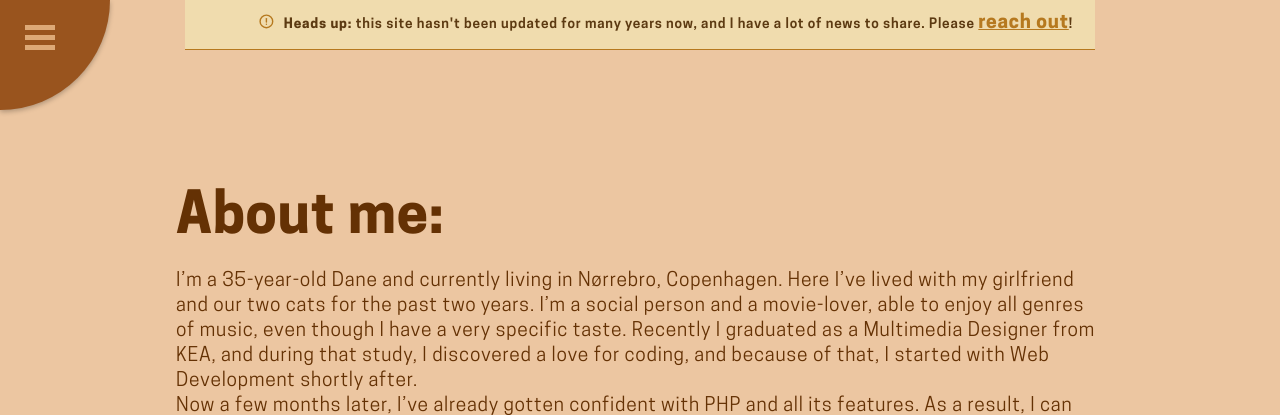
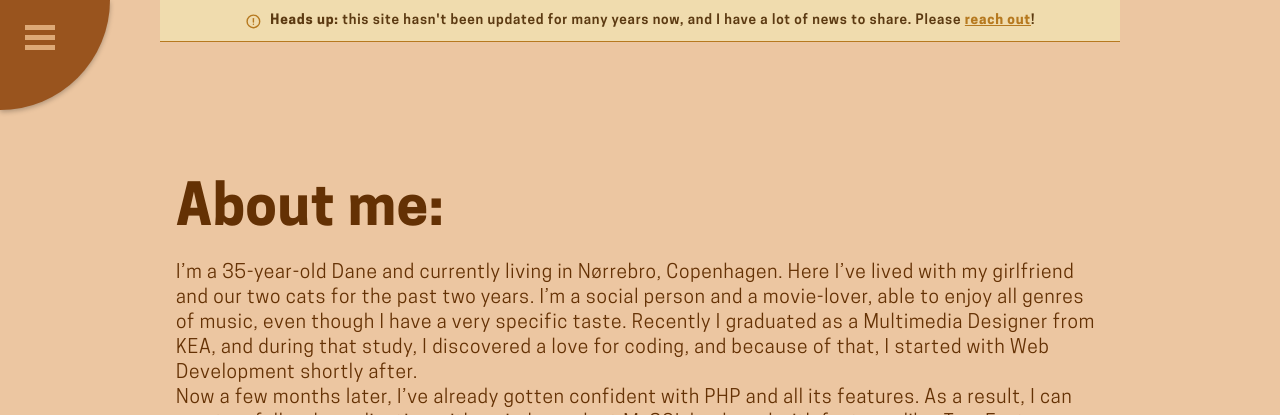
Before and after one commit to AndreasJe/Portfolio-source, a PHP site: page /about.html in a window 1280 px wide. Shown: the top 415 px of the page. Run offline with PHP 8.4, Linux system fonts and the light colour scheme.

Commit message:
fix: site-notice centering and fontsize

```diff
--- a/css/style.css
+++ b/css/style.css
@@ -151,7 +151,8 @@
 
 .site-notice {
   margin: 0;
-  padding: 0.7rem 1.4rem 0.7rem 4.6rem;
+  padding: 0.7rem 1.4rem;
+  width: 100%;
   background: var(--notice-bg-color);
   border-bottom: 1px solid var(--notice-border-color);
   color: var(--notice-text-color);
@@ -160,6 +161,7 @@
   line-height: 1.4;
   display: flex;
   align-items: flex-start;
+  justify-content: center;
   gap: 0.55rem;
 }
 
@@ -174,6 +176,7 @@
 .site-notice a {
   color: var(--notice-border-color);
   font-weight: 700;
+  font-size: inherit;
 }
 
 #breadcrumbs {
```
